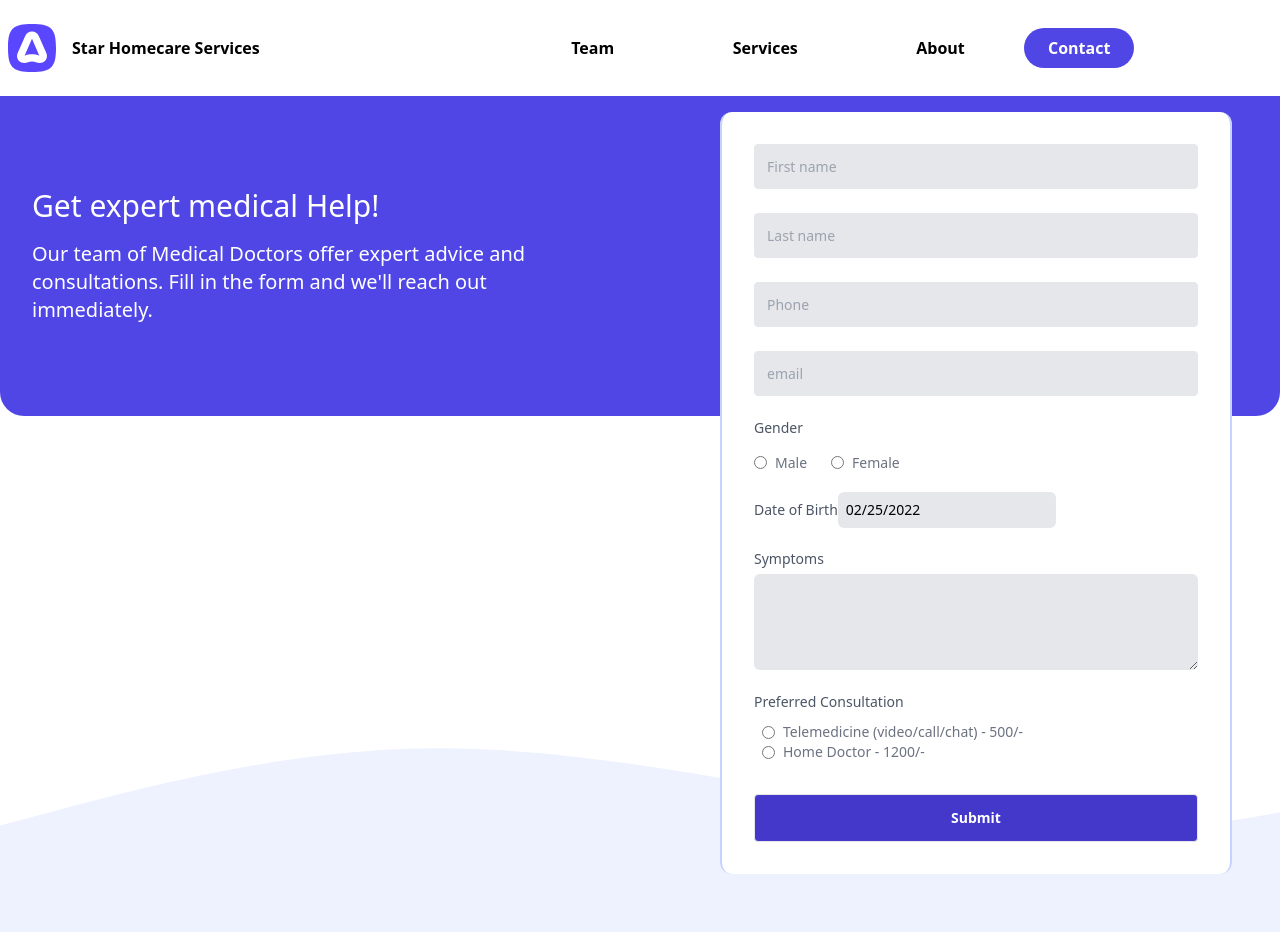
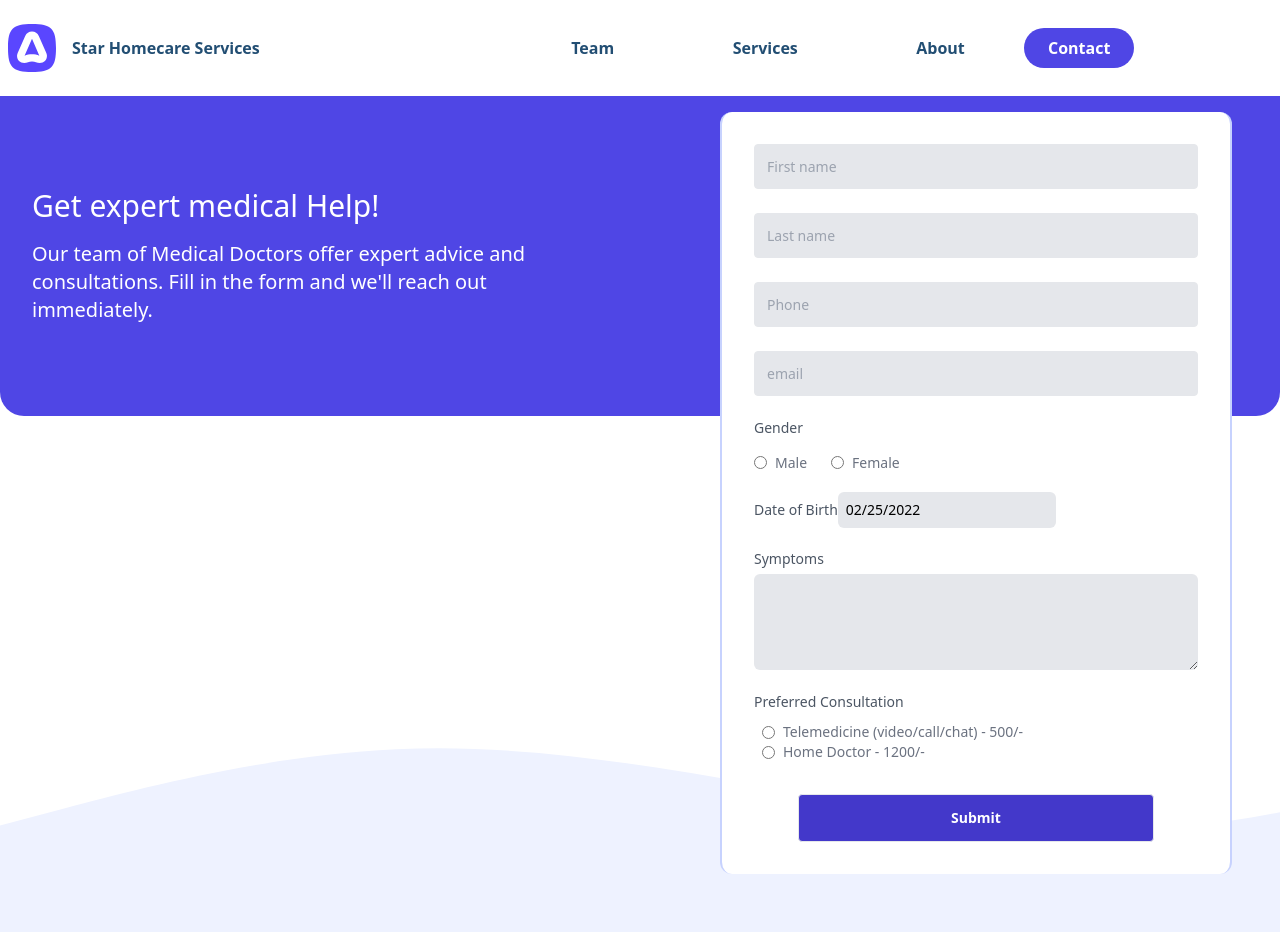
Before and after one commit to jbuyu/realdoc, a Next.js app: page /Form in a window 1280 px wide. Shown: the top 932 px of the page. Built offline with nearby package versions, Linux system fonts and the light colour scheme.

Commit message:
misc ui fixes

```diff
--- a/components/Footer.js
+++ b/components/Footer.js
@@ -2,7 +2,7 @@ import React from 'react'
 import Link from 'next/link'
 
 const Footer = () => (
-  <div className="flex h-60 w-full  items-center justify-around bg-[#EEF2FF] p-8 text-black ">
+  <div className="flex h-60 w-full  items-center justify-around bg-[#EEF2FF] p-8 ">
     <Link href="/">
       <div className="flex w-1/5 cursor-pointer items-center space-x-4">
         <img src="/adonis.svg" alt="Vercel Logo" className="ml-2 h-12 " />
--- a/components/Hero.js
+++ b/components/Hero.js
@@ -38,7 +38,7 @@ const Hero = () => (
             alt="Picture of the author"
             width={432}
             height={624}
-            className=" rounded-lg "
+            className=" rounded-2xl "
           />
         </div>
       </div>
--- a/components/NavBar.js
+++ b/components/NavBar.js
@@ -8,10 +8,10 @@ const NavBar = () => (
         <Link href="/">
           <div className="flex w-2/5 cursor-pointer items-center space-x-4">
             <img src="/adonis.svg" alt="Vercel Logo" className="ml-2 h-12 " />
-            <div>Star Homecare Services</div>
+            <div className='text-[#224E73]' >Star Homecare Services</div>
           </div>
         </Link>
-        <div className="flex w-2/5 justify-around  ">
+        <div className="flex w-2/5 justify-around text-[#224E73]  ">
           <Link className="cursor-pointer" href="/Team">
             <div className="cursor-pointer hover:text-indigo-700 hover:underline">
               Team
--- a/pages/About.js
+++ b/pages/About.js
@@ -59,13 +59,12 @@ const About = () => (
             key={id}
             className="flex h-60 flex-col  justify-around rounded-3xl bg-[#EEF2FF] p-4 "
           >
-            <Image src={icon} alt="" width={16} height={16} layout="fixed" />
+            <Image src={icon} alt="" width={20} height={20} layout="fixed" />
             <div>{comment}</div>
             <div className="flex items-center space-x-4">
               <Image src={image} alt="" width={30} height={30} layout="fixed" />
-              <div className="flex justify-center items-center pt-1">
-
-              {name}
+              <div className="flex items-center justify-center pt-1 font-bold text-[#224E73]">
+                {name}
               </div>
             </div>
           </div>
--- a/pages/Form.js
+++ b/pages/Form.js
@@ -9,7 +9,7 @@ export default function Form() {
 
   return (
     <div className="mx-auto flex h-140 max-w-9xl flex-col">
-      <div className="h-80 items-center rounded-b-3xl bg-indigo-600 text-xl text-white ">
+      <div className="h-80 items-center rounded-b-3xl bg-indigo-600  text-xl text-white ">
         <div className="relative">
           <div className="flex h-80 w-1/2 flex-col items-start justify-center p-8">
             <div className="ont-semibold text-3xl">
@@ -196,7 +196,7 @@ export default function Form() {
                     </label>
                   </div>
                 </div>
-                <div className="mt-8">
+                <div className="mt-8 flex justify-center ">
                   <button
                     disabled={isSubmitting}
                     type="submit"
@@ -205,8 +205,8 @@ export default function Form() {
                     aria-label="create my account"
                     className={
                       isSubmitting
-                        ? 'w-full rounded border bg-indigo-400 py-4 text-sm font-semibold leading-none text-white opacity-50 hover:bg-indigo-600 focus:outline-none focus:ring-2 focus:ring-indigo-700 focus:ring-offset-2'
-                        : 'w-full rounded border bg-indigo-700 py-4 text-sm font-semibold leading-none text-white hover:bg-indigo-600 focus:outline-none focus:ring-2 focus:ring-indigo-700 focus:ring-offset-2'
+                        ? 'w-4/5 rounded border bg-indigo-400 py-4 text-sm font-semibold leading-none text-white opacity-50 hover:bg-indigo-600 focus:outline-none focus:ring-2 focus:ring-indigo-700 focus:ring-offset-2'
+                        : 'w-4/5 rounded border bg-indigo-700 py-4 text-sm font-semibold leading-none text-white hover:bg-indigo-600 focus:outline-none focus:ring-2 focus:ring-indigo-700 focus:ring-offset-2'
                     }
                   >
                     Submit
```
